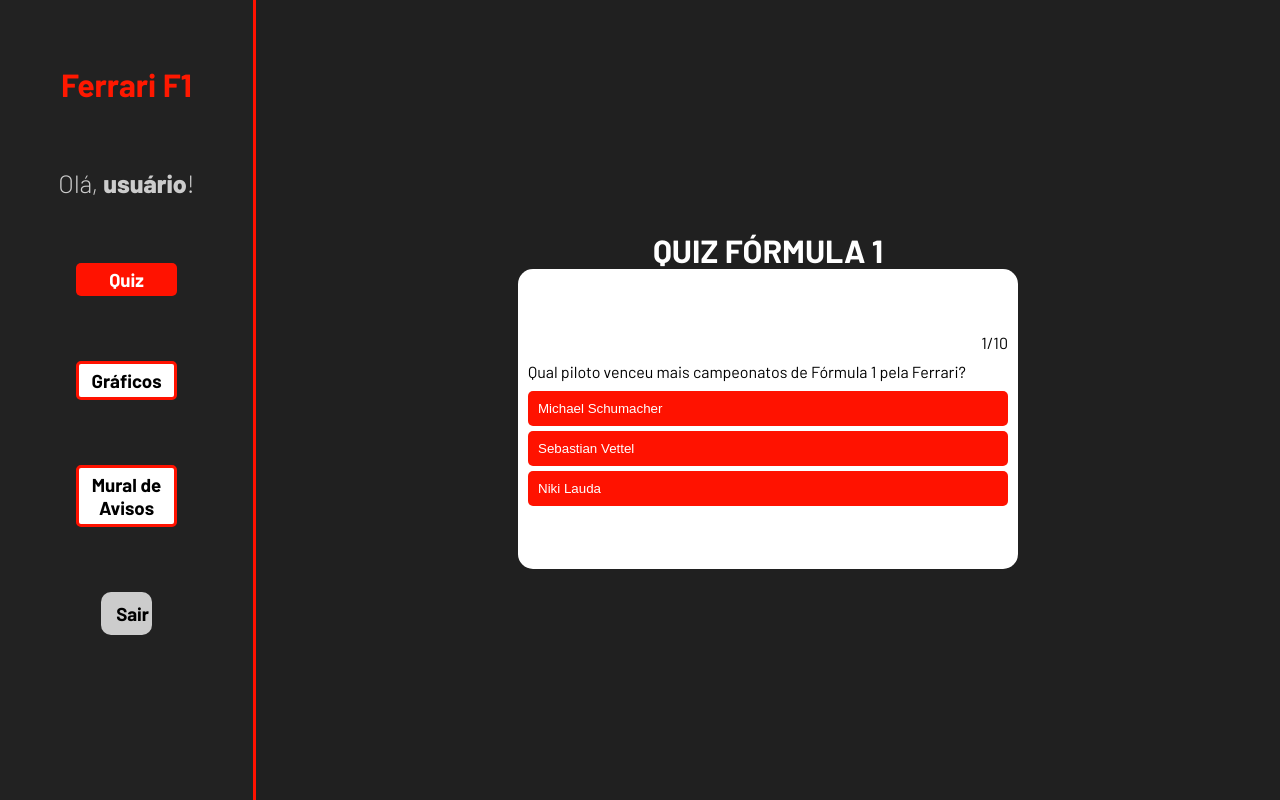
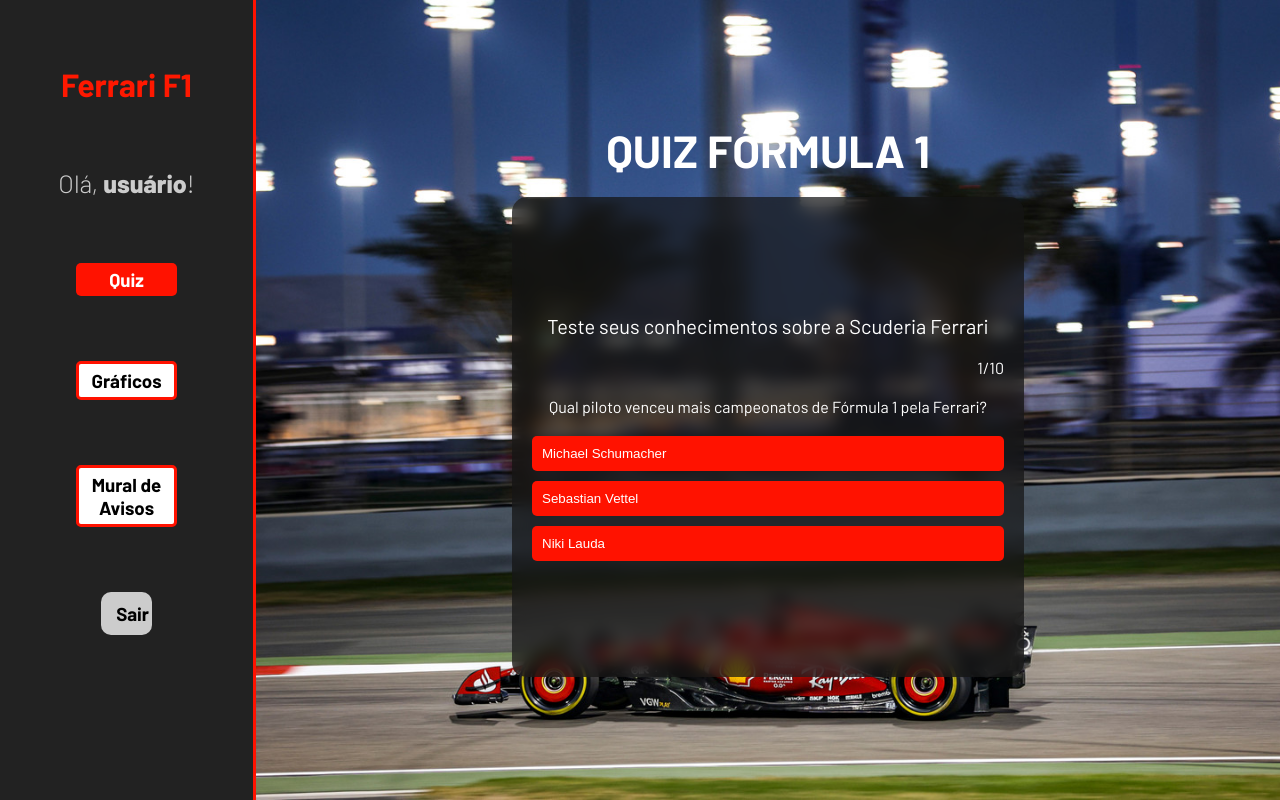
Before and after one commit to RoniAndradee/ferrari-f1-projetoIndividual, a website with bundled scripts: page ferrari-site/web-data-viz-main/public/dashboard/cards.html in a window 1280 px wide. Built offline with nearby package versions, Linux system fonts and the light colour scheme.

Commit message:
atualização do layout do quiz

```diff
--- a/ferrari-site/web-data-viz-main/public/css/quiz.css
+++ b/ferrari-site/web-data-viz-main/public/css/quiz.css
@@ -10,59 +10,72 @@
     width: 80%;
     height: 100vh;
     display: flex;
+    background-image: url('../assets/images/bg-cadastro.jpg');
+    background-position: center;
+    background-size: cover;
     flex-direction: column;
     justify-content: center;
     align-items: center;
     position: absolute;
     right: 0;
     background-color: #202020;
-
 }
 
 .quiz h1 {
     text-transform: uppercase;
     color: #FFF;
+    margin-bottom: 20px;
+    font-size: 45px;
+}
+
+.title {
+    text-align: center;
+    font-size: 20px;
+
 }
 
 .main {
-    background-color: white;
-    padding: 10px;
+    background-color: rgba(20, 20, 20, 0.7);
+    backdrop-filter: blur(7.7px);
+    padding: 20px;
     border-radius: 15px;
-    width: 100%;
-    max-width: 500px;
-    min-height: 300px;
+    width: 50%;
+    height: 60%;
     display: flex;
     align-items: center;
     justify-content: center;
+    color: #FFF;
 }
 
 .content {
     display: flex;
     flex-direction: column;
+    text-align: center;
     width: 100%;
-    gap: 10px;
+    /* height: 100%; */
+    /* justify-content: space-between; */
+    gap: 20px;
 }
 
-.spanQtd{
-    text-align: end;
+.spanQtd {
+    text-align: right;
 }
 
 .answers {
     display: flex;
     flex-direction: column;
-    gap: 5px;
+    gap: 10px;
 }
 
-
-.finish{
+.finish {
     display: none;
     flex-direction: column;
     gap: 10px;
 }
 
-button{
+button {
     width: 100%;
-    text-align: start;
+    text-align: left;
     padding: 10px;
     border: none;
     border-radius: 5px;
@@ -71,6 +84,13 @@
     color: #FFF;
 }
 
-.finish button{
+.answer:hover {
+    transition: 0.5s;
+    transform: translateY(-3px);
+    background-color: transparent;
+    border: 1px solid #BE4747;
+}
+
+.finish button {
     text-align: center;
 }
--- a/ferrari-site/web-data-viz-main/public/dashboard/cards.html
+++ b/ferrari-site/web-data-viz-main/public/dashboard/cards.html
@@ -59,13 +59,14 @@
 
             <main class="main">
                 <div class="content" id="content">
+                    <span class="title">Teste seus conhecimentos sobre a Scuderia Ferrari</span>
                     <span class="spanQtd" id="spanQtd"></span>
                     <span class="question" id="question"></span>
                     <span class="answers" id="answers"></span>
                 </div>
                 <div class="finish" id="finish">
                     <span id="textFinish"></span>
-                    <button id="btnRestart" onclick="restart()">Reiniciar</button>
+                    <button id="btnRestart" onclick="restart()"> Reiniciar</button>
                 </div>
             </main>
         </div>
```
Also changed, not shown: ferrari-site/web-data-viz-main/public/dashboard/quiz.html (deleted, +0 -24 lines), ferrari-site/web-data-viz-main/public/js/quiz.js (line endings or trailing spaces), 2 other files.
